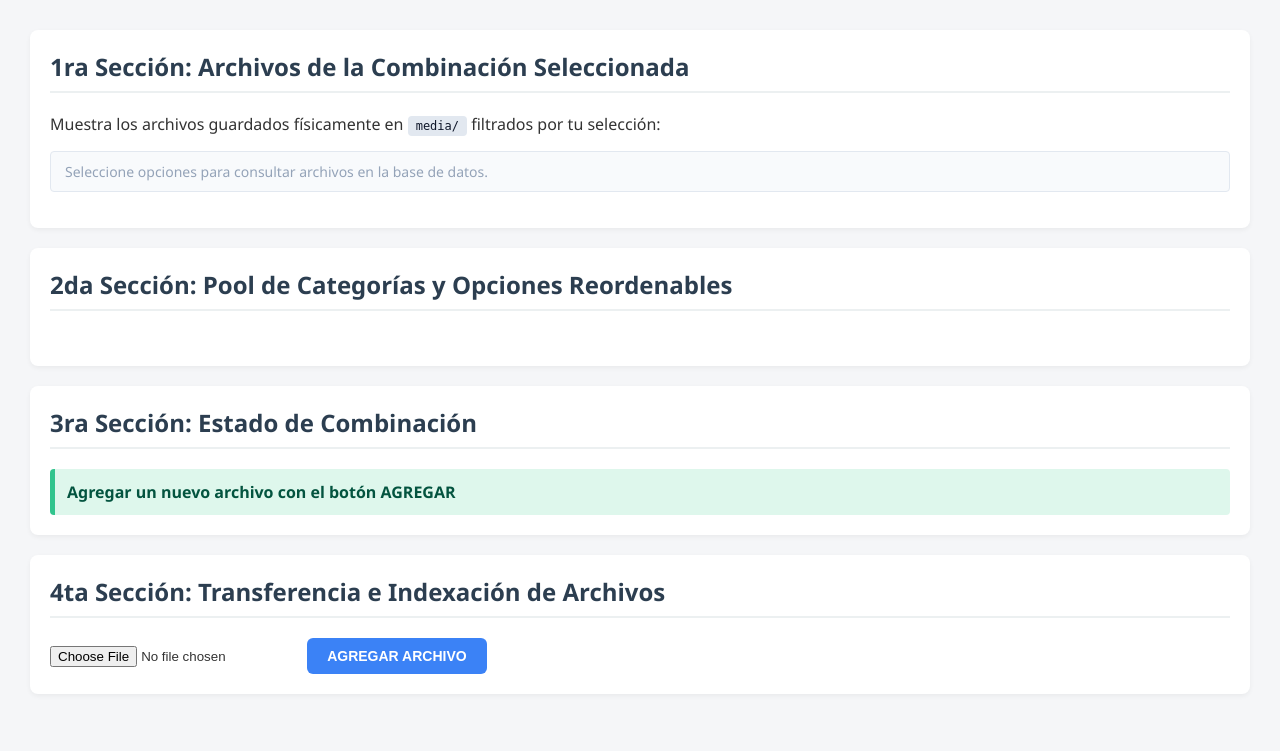
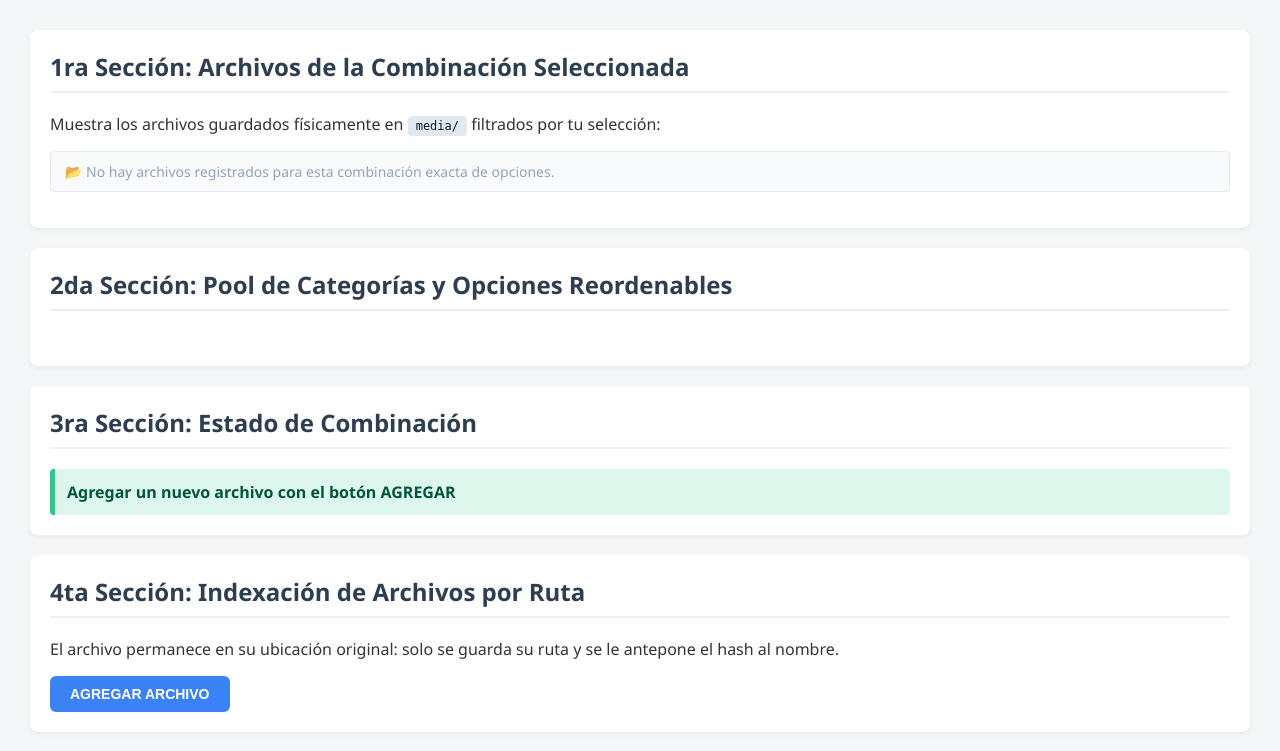
Before and after one commit to sissygsm/sissydex, a Flask app: page / in a window 1280 px wide. Shown: the top 751 px of the page. Run offline with Flask 3, Linux system fonts and the light colour scheme; data that the repository does not hold is empty.

Commit message:
Update file explorer section in index.html

```diff
--- a/frontend/templates/index.html
+++ b/frontend/templates/index.html
@@ -38,12 +38,24 @@
         <div id="estado-mensaje" class="success-box">Agregar un nuevo archivo con el botón AGREGAR</div>
     </section>
 
-    <!-- 4ta Sección: Explorador de Archivos Nativo y Acción de Subida -->
+    <!-- 4ta Sección: Referenciar un archivo existente (no se copia ni se sube) -->
     <section class="card-section">
-        <h2>4ta Sección: Transferencia e Indexación de Archivos</h2>
-        <input type="file" id="input-archivo-nativo">
+        <h2>4ta Sección: Indexación de Archivos por Ruta</h2>
+        <p>El archivo permanece en su ubicación original: solo se guarda su ruta y se le antepone el hash al nombre.</p>
         <button id="btn-subir" class="btn-agregar">AGREGAR ARCHIVO</button>
     </section>
 
+    <!-- Explorador de directorios del servidor: reemplaza al <input type="file">
+         nativo porque el navegador no expone la ruta absoluta de un archivo local. -->
+    <div id="modal-explorador" class="modal-explorador" style="display:none;">
+        <div class="modal-contenido">
+            <h3>Seleccionar archivo</h3>
+            <div id="ruta-actual-explorador" class="ruta-actual"></div>
+            <button id="btn-subir-nivel" type="button" class="btn-agregar-opcion">⬆ Subir un nivel</button>
+            <ul id="lista-explorador" class="explorador-lista"></ul>
+            <button id="btn-cerrar-explorador" type="button" class="btn-eliminar">Cancelar</button>
+        </div>
+    </div>
+
 </body>
 </html>
```
